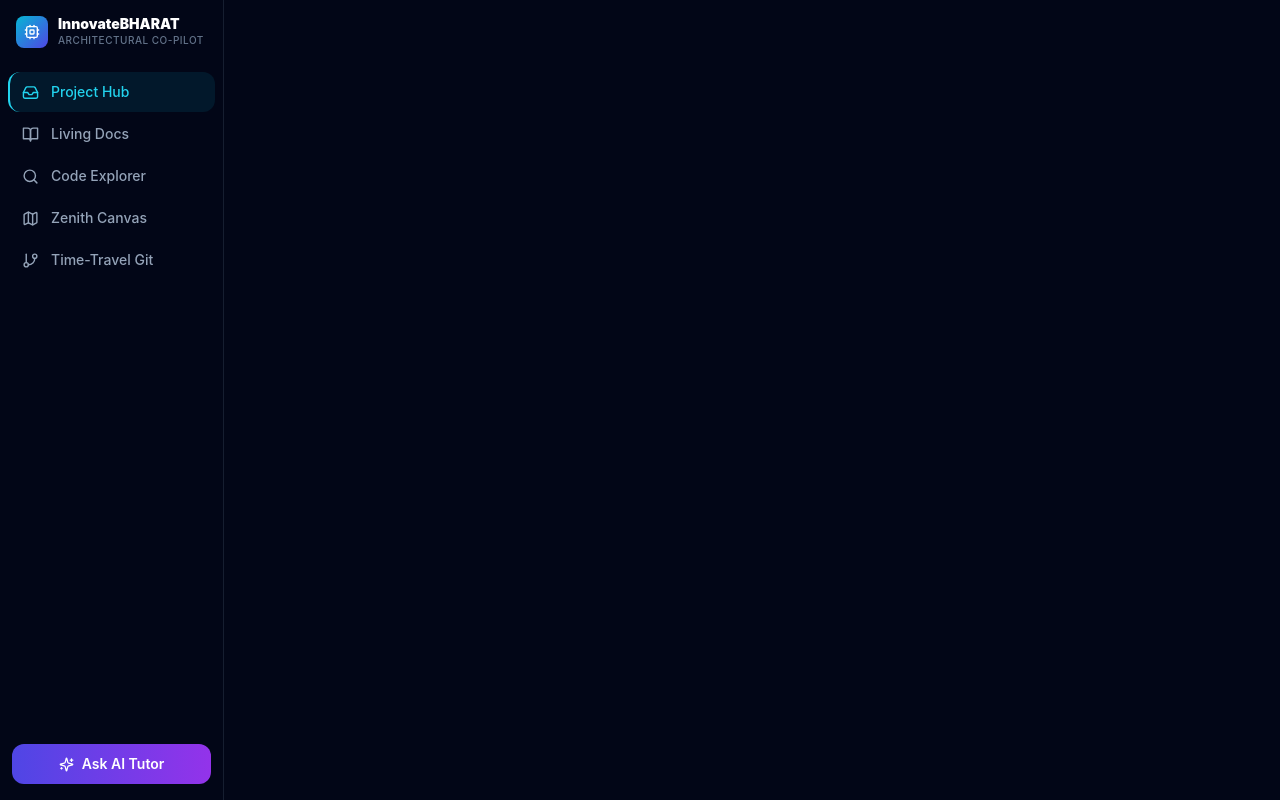
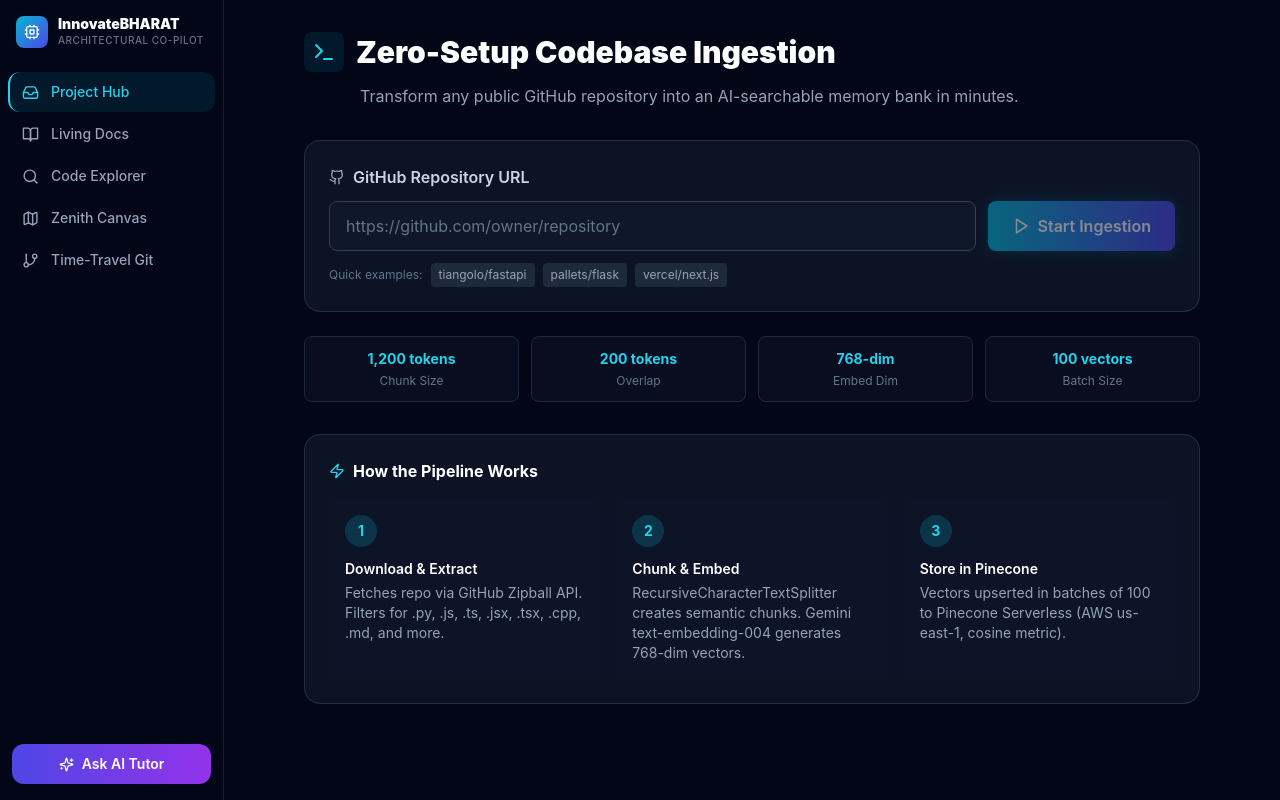
Before and after one commit to karann0077/DevEasy, a Next.js app in the folder frontend/: page /ingest in a window 1280 px wide. Built offline with nearby package versions, Linux system fonts and the light colour scheme.

Commit message:
Update page.tsx

```diff
--- a/frontend/app/ingest/page.tsx
+++ b/frontend/app/ingest/page.tsx
@@ -29,11 +29,11 @@ export default function IngestPage() {
     logsEndRef.current?.scrollIntoView({ behavior: "smooth" });
   }, [logs]);
 
-  // --- Helper to parse logs from error response safely ---
+  // Helper for extracting logs from error JSON
   function extractLogs(candidate: any): string[] {
-    // common shape: { detail: { logs: [...] } } or { detail: "message" }
-    if (candidate.detail) {
+    if (candidate?.detail) {
       if (Array.isArray(candidate.detail.logs)) {
+        // Fix: explicitly type `x` for strict TS
         return candidate.detail.logs.map((x: unknown) =>
           typeof x === "string" ? x : JSON.stringify(x)
         );
@@ -52,7 +52,7 @@ export default function IngestPage() {
     setStatus("idle");
     setChunksIngested(0);
 
-    // Simulated step messages (optional: remove if not desired)
+    // Simulated UI logs for user feedback
     const simulatedSteps = [
       "🔗 Connecting to GitHub API...",
       "⬇️  Downloading repository zip...",
@@ -105,8 +105,198 @@ export default function IngestPage() {
   return (
     <div className="min-h-screen bg-[#020617] p-8">
       <div className="max-w-4xl mx-auto">
-        {/* ... (Omitted the UI code for brevity, assume your Hero, Input, Cards, and Terminal UI here!) ... */}
-        {/* Use the rest of your layout as before, no type errors thanks to the helper above! */}
+        {/* Header */}
+        <div className="mb-8">
+          <div className="flex items-center gap-3 mb-3">
+            <div className="p-2 rounded-lg bg-cyan-500/10">
+              <Terminal size={24} className="text-cyan-400" />
+            </div>
+            <h1 className="text-3xl font-black text-white">
+              Zero-Setup Codebase Ingestion
+            </h1>
+          </div>
+          <p className="text-slate-400 ml-14">
+            Transform any public GitHub repository into an AI-searchable memory bank in minutes.
+          </p>
+        </div>
+
+        {/* Input Card */}
+        <div className="glass rounded-2xl p-6 mb-6 border border-slate-800">
+          <label className="block text-slate-300 font-semibold mb-3 flex items-center gap-2">
+            <Github size={16} className="text-slate-400" />
+            GitHub Repository URL
+          </label>
+          <div className="flex gap-3">
+            <input
+              type="url"
+              value={repoUrl}
+              onChange={(e) => setRepoUrl(e.target.value)}
+              onKeyDown={(e) =>
+                e.key === "Enter" && !loading && handleIngest()
+              }
+              placeholder="https://github.com/owner/repository"
+              className="flex-1 bg-slate-900 border border-slate-700 rounded-lg px-4 py-3 text-slate-100 placeholder-slate-500 focus:outline-none focus:border-cyan-500/60 focus:shadow-cyan-glow transition-all"
+              disabled={loading}
+            />
+            <button
+              onClick={handleIngest}
+              disabled={loading || !repoUrl.trim()}
+              className="flex items-center gap-2 px-6 py-3 rounded-lg bg-gradient-to-r from-cyan-500 to-indigo-600 text-white font-semibold hover:from-cyan-400 hover:to-indigo-500 disabled:opacity-50 disabled:cursor-not-allowed transition-all shadow-cyan-glow"
+            >
+              {loading ? (
+                <Loader2 size={18} className="animate-spin" />
+              ) : (
+                <Play size={18} />
+              )}
+              {loading ? "Ingesting..." : "Start Ingestion"}
+            </button>
+          </div>
+          {/* Example repos */}
+          <div className="mt-3 flex flex-wrap gap-2">
+            <span className="text-slate-500 text-xs py-1">
+              Quick examples:
+            </span>
+            {EXAMPLE_REPOS.map((url) => (
+              <button
+                key={url}
+                onClick={() => setRepoUrl(url)}
+                className="text-xs px-2 py-1 rounded bg-slate-800 text-slate-400 hover:text-cyan-400 hover:bg-slate-700 transition-colors"
+              >
+                {url.replace("https://github.com/", "")}
+              </button>
+            ))}
+          </div>
+        </div>
+
+        {/* Pipeline Info */}
+        <div className="grid grid-cols-2 md:grid-cols-4 gap-3 mb-6">
+          {[
+            { label: "Chunk Size", value: "1,200 tokens" },
+            { label: "Overlap", value: "200 tokens" },
+            { label: "Embed Dim", value: "768-dim" },
+            { label: "Batch Size", value: "100 vectors" },
+          ].map(({ label, value }) => (
+            <div
+              key={label}
+              className="bg-slate-900/50 border border-slate-800 rounded-lg p-3 text-center"
+            >
+              <div className="text-cyan-400 font-bold text-sm">{value}</div>
+              <div className="text-slate-500 text-xs mt-1">{label}</div>
+            </div>
+          ))}
+        </div>
+
+        {/* Terminal Log Window */}
+        {(logs.length > 0 || loading) && (
+          <div className="glass rounded-2xl border border-slate-800 overflow-hidden">
+            {/* Terminal header */}
+            <div className="flex items-center gap-2 px-4 py-3 bg-slate-900/80 border-b border-slate-800">
+              <div className="w-3 h-3 rounded-full bg-red-500/80" />
+              <div className="w-3 h-3 rounded-full bg-yellow-500/80" />
+              <div className="w-3 h-3 rounded-full bg-green-500/80" />
+              <span className="ml-2 text-slate-400 text-xs font-mono">
+                innovate-bharat — ingestion pipeline
+              </span>
+            </div>
+            {/* Terminal body */}
+            <div className="p-4 font-mono text-sm min-h-[200px] max-h-[400px] overflow-y-auto bg-slate-950/90">
+              <div className="text-slate-400 mb-2">
+                $ innovate-bharat ingest --repo &quot;{repoUrl}&quot;
+              </div>
+              {logs.map((log, i) => (
+                <div
+                  key={i}
+                  className={`mb-1 leading-relaxed ${
+                    log.startsWith("❌") || log.startsWith("ERROR")
+                      ? "text-red-400"
+                      : log.startsWith("✅") || log.startsWith("SUCCESS")
+                      ? "text-emerald-400"
+                      : log.startsWith("⚠️") || log.startsWith("WARNING")
+                      ? "text-yellow-400"
+                      : "text-slate-300"
+                  }`}
+                >
+                  {log}
+                </div>
+              ))}
+              {loading && (
+                <div className="flex items-center gap-2 text-cyan-400 mt-1">
+                  <Loader2 size={14} className="animate-spin" />
+                  <span>Processing...</span>
+                  <span className="terminal-cursor">_</span>
+                </div>
+              )}
+              <div ref={logsEndRef} />
+            </div>
+          </div>
+        )}
+
+        {/* Result Banner */}
+        {status === "success" && (
+          <div className="mt-6 flex items-center gap-4 p-4 rounded-xl bg-emerald-500/10 border border-emerald-500/30">
+            <CheckCircle size={24} className="text-emerald-400 shrink-0" />
+            <div>
+              <div className="text-emerald-400 font-bold">Ingestion Complete!</div>
+              <div className="text-slate-400 text-sm mt-0.5">
+                <span className="text-white font-semibold">
+                  {chunksIngested.toLocaleString()}
+                </span>{" "}
+                code chunks vectorized and stored in Pinecone. Ready for RAG queries.
+              </div>
+            </div>
+            <Database size={20} className="text-emerald-500 ml-auto" />
+          </div>
+        )}
+
+        {status === "error" && (
+          <div className="mt-6 flex items-center gap-4 p-4 rounded-xl bg-red-500/10 border border-red-500/30">
+            <XCircle size={24} className="text-red-400 shrink-0" />
+            <div>
+              <div className="text-red-400 font-bold">Ingestion Failed</div>
+              <div className="text-slate-400 text-sm mt-0.5">
+                Check the logs above for details. Ensure your API keys are configured.
+              </div>
+            </div>
+          </div>
+        )}
+
+        {/* How it works */}
+        <div className="mt-8 glass rounded-2xl p-6 border border-slate-800">
+          <h3 className="text-white font-bold mb-4 flex items-center gap-2">
+            <Zap size={16} className="text-cyan-400" />
+            How the Pipeline Works
+          </h3>
+          <div className="grid md:grid-cols-3 gap-4 text-sm">
+            {[
+              {
+                step: "1",
+                title: "Download & Extract",
+                desc:
+                  "Fetches repo via GitHub Zipball API. Filters for .py, .js, .ts, .jsx, .tsx, .cpp, .md, and more.",
+              },
+              {
+                step: "2",
+                title: "Chunk & Embed",
+                desc:
+                  "RecursiveCharacterTextSplitter creates semantic chunks. Gemini text-embedding-004 generates 768-dim vectors.",
+              },
+              {
+                step: "3",
+                title: "Store in Pinecone",
+                desc:
+                  "Vectors upserted in batches of 100 to Pinecone Serverless (AWS us-east-1, cosine metric).",
+              },
+            ].map(({ step, title, desc }) => (
+              <div key={step} className="bg-slate-900/50 rounded-xl p-4">
+                <div className="w-8 h-8 rounded-full bg-cyan-500/20 text-cyan-400 flex items-center justify-center font-bold text-sm mb-3">
+                  {step}
+                </div>
+                <div className="text-white font-semibold mb-1">{title}</div>
+                <div className="text-slate-400">{desc}</div>
+              </div>
+            ))}
+          </div>
+        </div>
       </div>
     </div>
   );
```
